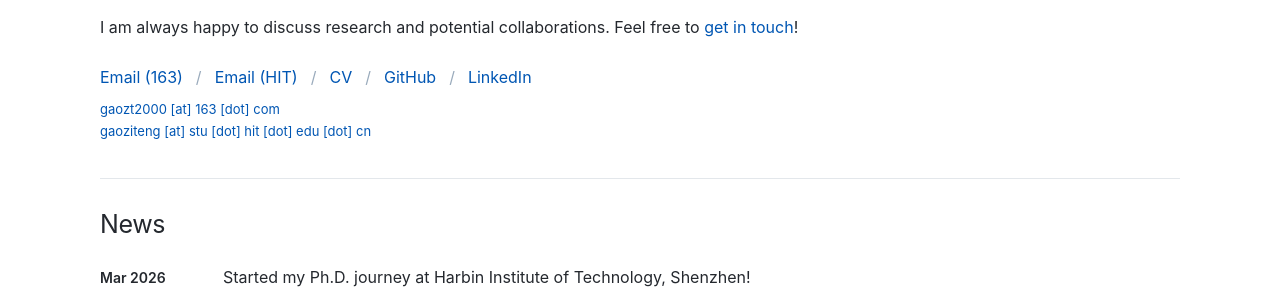
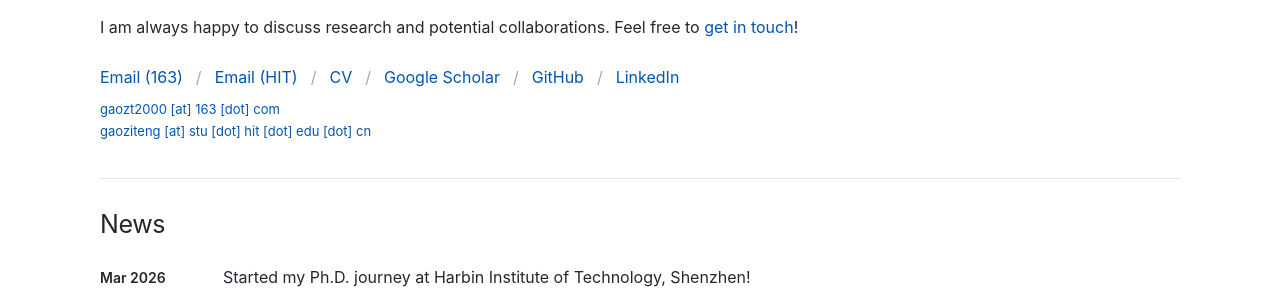
Before and after one commit to MichaelGaoZT/ZitengGao2000.github.io, a plain HTML site: page index.html in a window 1280 px wide. Shown: the part 506-800 px from the top of the page. Drawn offline with Linux system fonts and the light colour scheme.

Commit message:
Add Google Scholar profile to English and Chinese pages

```diff
--- a/index.html
+++ b/index.html
@@ -49,6 +49,7 @@
             <a href="mailto:gaozt2000@163.com">Email (163)</a>
             <a href="mailto:gaoziteng@stu.hit.edu.cn">Email (HIT)</a>
             <a href="./assets/files/ZitengGao_CV.pdf">CV <span class="sr-only">(PDF)</span></a>
+            <a href="https://scholar.google.com/citations?user=0xFN61wAAAAJ&amp;hl=en">Google Scholar</a>
             <a href="https://github.com/MichaelGaoZT">GitHub</a>
             <a href="https://www.linkedin.com/in/ziteng-gao/">LinkedIn</a>
           </div>
```
Also changed, not shown: cn/index.html (+1 -0 lines), src/pages/cn.html (+1 -0 lines), src/pages/index.html (+1 -0 lines).
